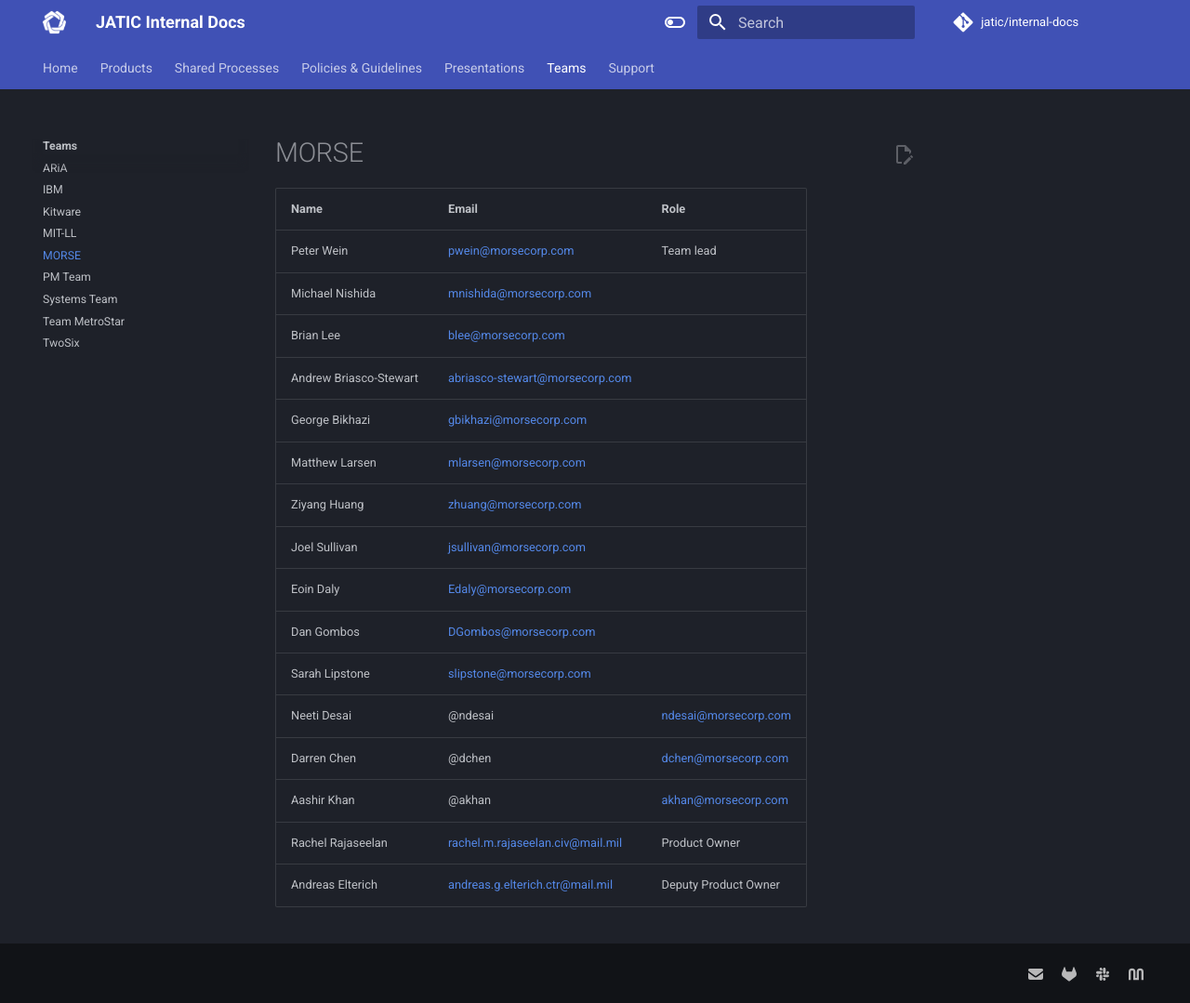
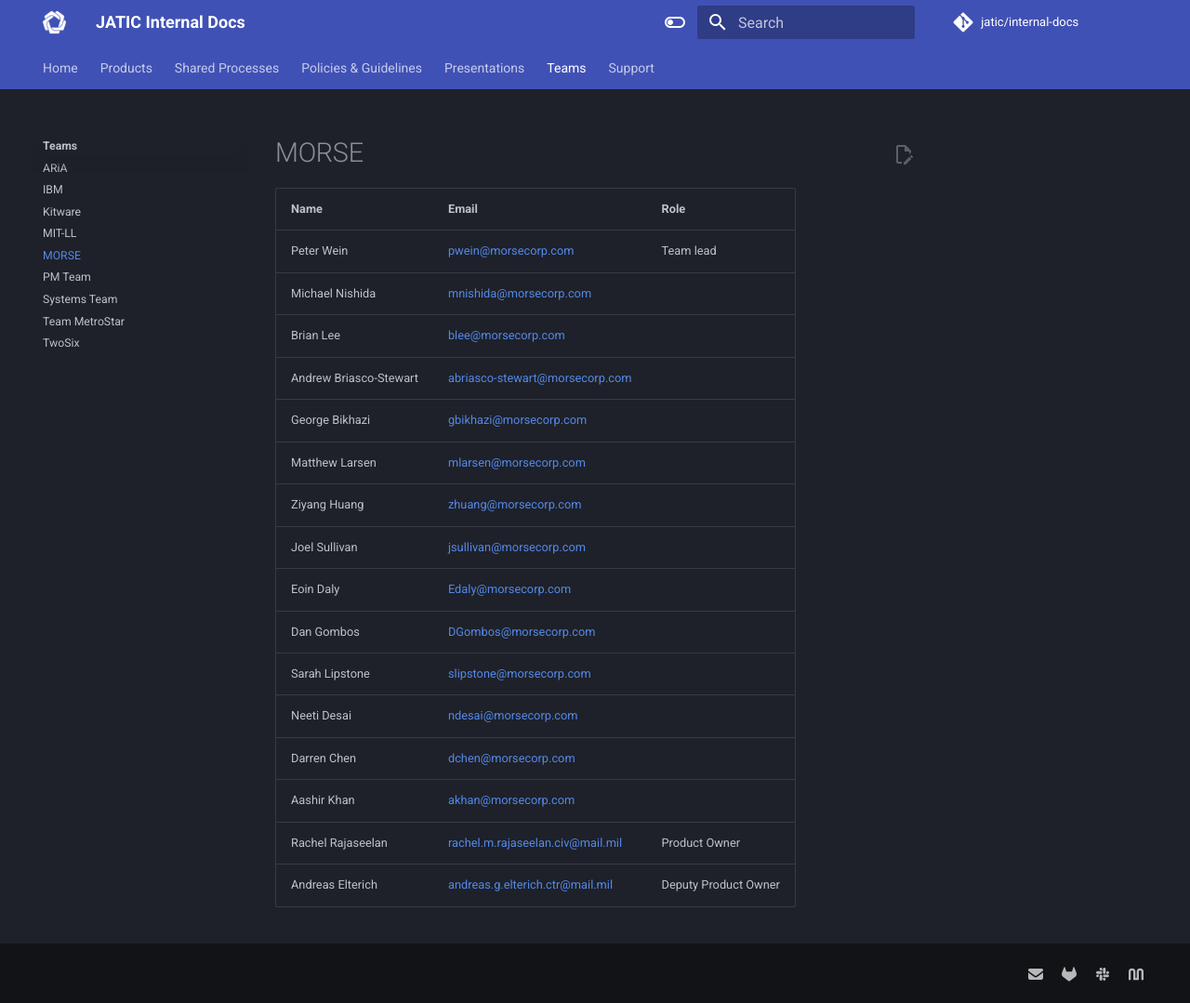
Before and after one commit to zheng0xd/JATIC-internal-docs, an MkDocs documentation site: the page built from docs/teams/morse.md, in a window 1280 px wide and 1079 px high. Shown: the whole window at 93% size. Built offline with MkDocs 1.6.1 and Material for MkDocs 9.7.7, drawn with Linux system fonts in a browser that asks for light colours.

Commit message:
remove gitlab handles

```diff
--- a/docs/teams/morse.md
+++ b/docs/teams/morse.md
@@ -13,8 +13,8 @@
 | Eoin Daly | <Edaly@morsecorp.com> | |
 | Dan Gombos | <DGombos@morsecorp.com> | |
 | Sarah Lipstone | <slipstone@morsecorp.com> | |
-| Neeti Desai | @ndesai | <ndesai@morsecorp.com> |
-| Darren Chen | @dchen | <dchen@morsecorp.com> |
-| Aashir Khan | @akhan | <akhan@morsecorp.com> |
+| Neeti Desai | <ndesai@morsecorp.com> | |
+| Darren Chen | <dchen@morsecorp.com> | |
+| Aashir Khan | <akhan@morsecorp.com> | |
 | Rachel Rajaseelan | <rachel.m.rajaseelan.civ@mail.mil> | Product Owner |
 | Andreas Elterich | <andreas.g.elterich.ctr@mail.mil> | Deputy Product Owner |
```
